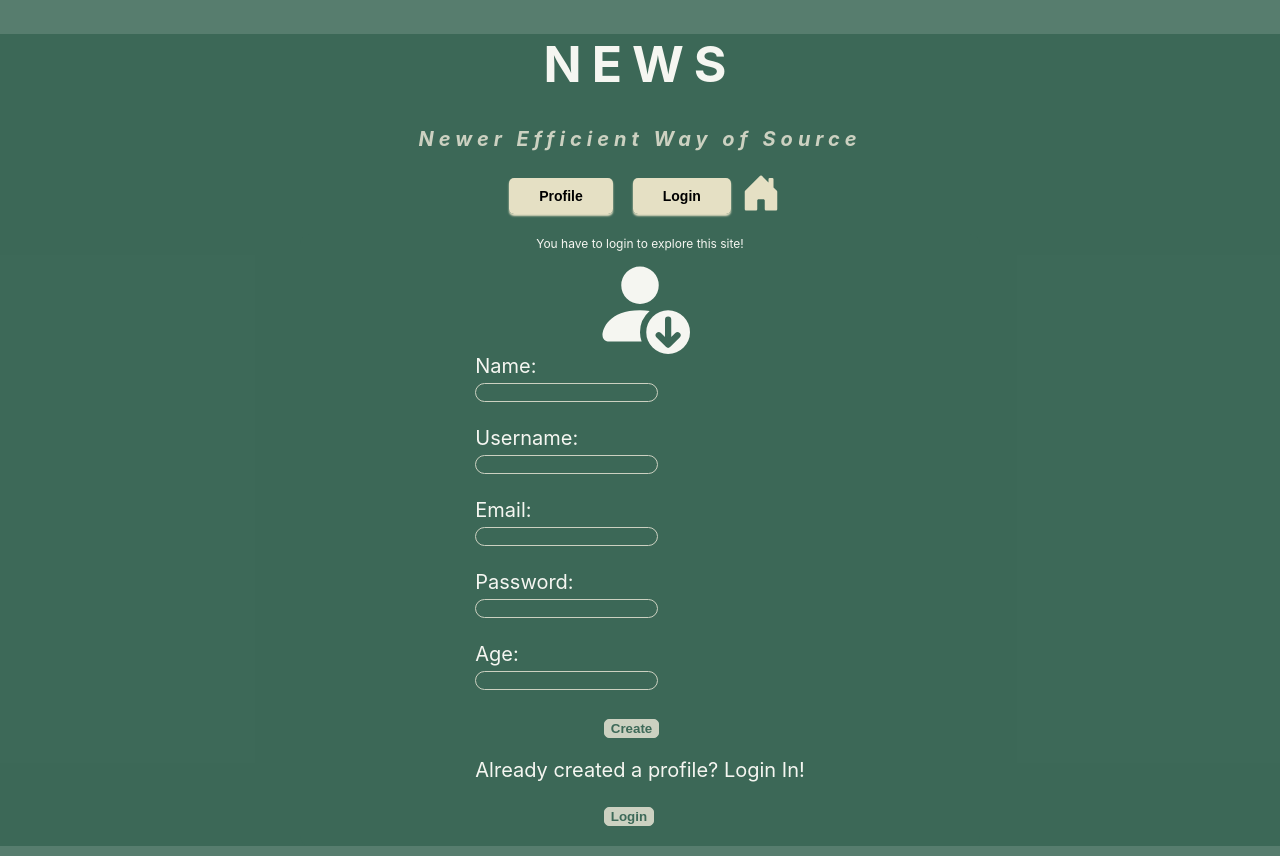
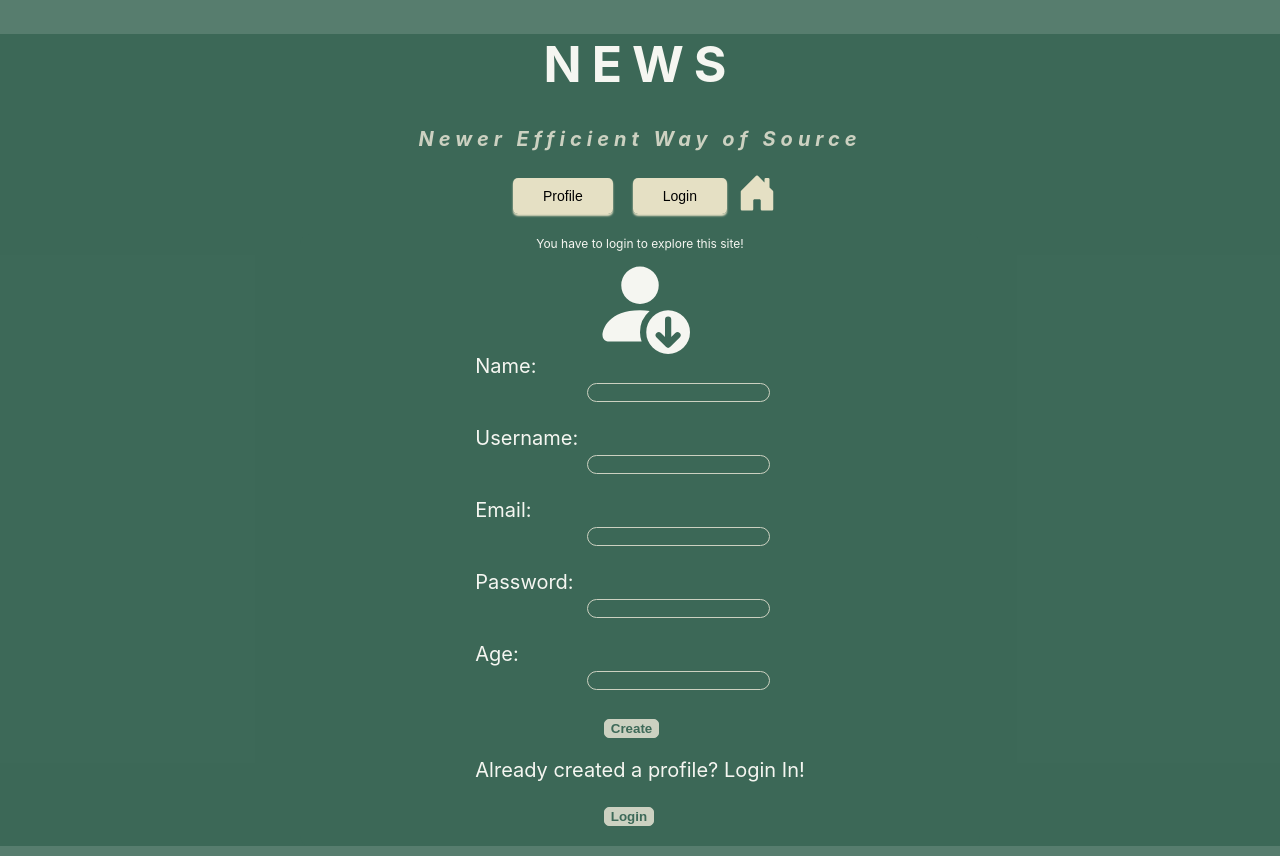
Before and after one commit to Noyalbabu/Web_Innovation_Coursework, a React (Create React App) app in the folder news_app/: page /profilePage in a window 1280 px wide. Built offline with nearby package versions, Linux system fonts and the light colour scheme.

Commit message:
09/01/2023- taking a break!

```diff
--- a/news_app/src/App.css
+++ b/news_app/src/App.css
@@ -92,8 +92,8 @@
 .tool_bar #langTitle{
   background-color: rgba(231, 225, 197, 0.993);
   box-shadow: 0px 2px 2px rgba(231, 225, 197, 0.993);
+  color: black;
   font-size: 14px;
-  font-weight: bold;
   margin: 10px 10px;
   padding: 10px 30px;
   border-radius: 5px;
@@ -137,6 +137,7 @@
   border-radius: 10px;
   border: 1px solid rgb(204, 209, 193);
   outline: none;
+  margin-left: 14vh;
 }
 .profileForm button{
   border-radius: 5px;
--- a/news_app/src/nav/paths.js
+++ b/news_app/src/nav/paths.js
@@ -14,7 +14,6 @@ const Test = styled.button`
     background-color: rgba(231, 225, 197, 0.993);
     box-shadow: 0px 2px 2px rgba(231, 225, 197, 0.993);
     font-size: 14px;
-    font-weight: bold;
     margin: 10px 10px;
     padding: 10px 30px;
     border-radius: 5px;
@@ -48,14 +47,13 @@ function Navigation() {
     };
 
     const handleLangClick = () => {
-        var x = document.getElementById("langTitle");
         var y = document.getElementsByClassName("dropdown-content");
         if (y[0].style.display === "none") {
             y[0].style.display = "block";
-            x.style.color = "black";
+
         } else {
             y[0].style.display = "none";
-            x.style.color = "black";
+
         }
     };
     const handleTopic = (event) => {
```
